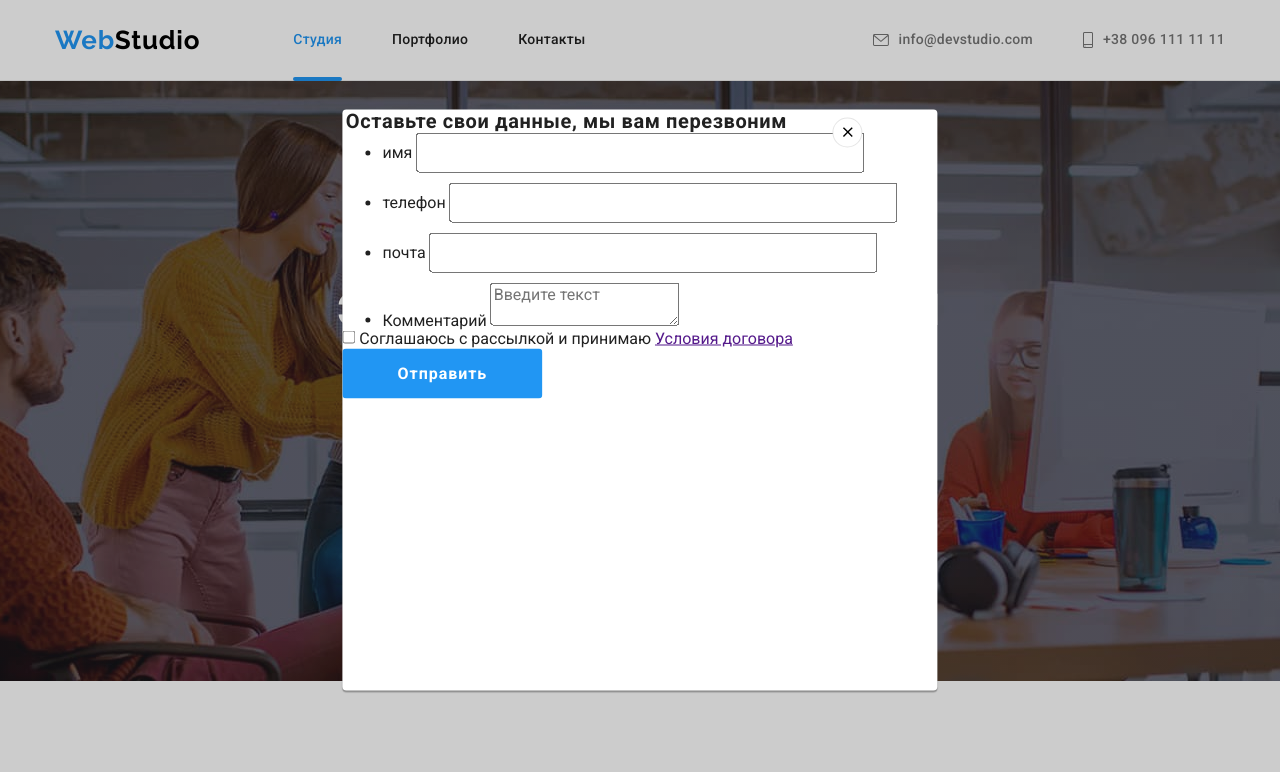
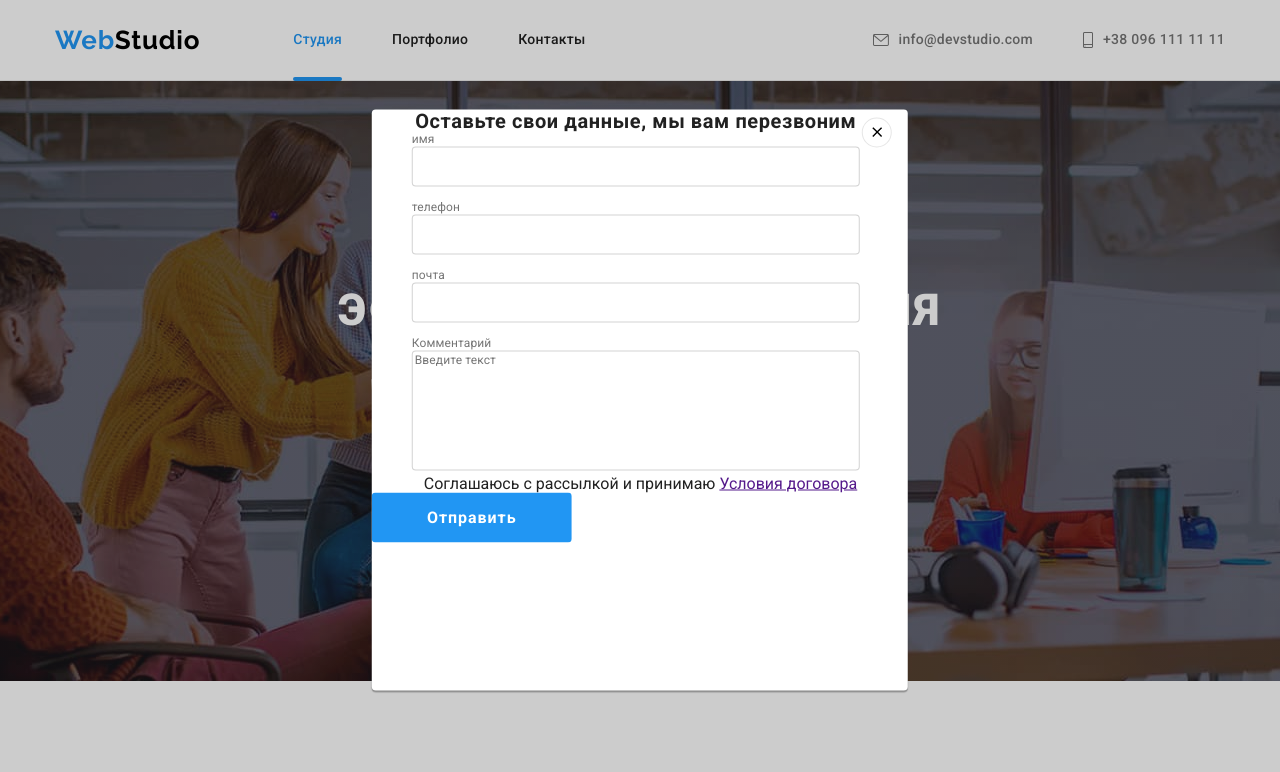
Before and after one commit to babichevvitek/goit-markup-hw-06, a plain HTML site: page index.html in a window 1280 px wide. Both pictures are taken after a click on the button "Заказать услугу". Shown: the top 772 px of the page. Drawn offline with nearby package versions, Linux system fonts and the light colour scheme.

Commit message:
дз 6 13.08

```diff
--- a/css/styles.css
+++ b/css/styles.css
@@ -337,12 +337,17 @@ bottom: -1px;
   height: 18px;
   color: var(--primary-text-color);
 }
+.form-modal{
+  min-width: 528px;
+  min-height: 581px;
+}
 
 .declare{
  display: block;
   justify-content: center;
   align-items: center;
 
+ margin-left: 40px;
  font-family: Roboto;
  font-style: normal;
  font-weight: bold;
@@ -354,22 +359,151 @@ bottom: -1px;
  width: 448px;
  height: 23px;
 }
-.field{
+.field-name{
+
+  display: flex;
+  flex-direction: column;
+  padding-left: 40px;
+  padding-right: 40px;
+  margin-bottom: 10px;
+  width: 448px;
+  height: 58px;
+}
+.field-name label{
+padding-bottom: 4px;
+}
+
+.field-tel{
+
+  display: flex;
+  flex-direction: column;
+  padding-left: 40px;
+  padding-right: 40px;
+  margin-bottom: 10px;
+
+  width: 448px;
+  height: 58px;
+}
+.field-tel label{
+  padding-bottom: 4px;
+}
+.tel{
+ position: absolute;
+
+ width: 58px;
+ height: 14px;
+
+ font-family: Roboto;
+ font-size: 12px;
+ line-height: 1.16;
+
+ letter-spacing: 0.01em;
+ color: var(--feature-text-color);
+}
+
+.field-email{
+
+  display: flex;
+  flex-direction: column;
+  padding-left: 40px;
+  padding-right: 40px;
+  margin-bottom: 10px;
+  width: 448px;
+  height: 58px;
+}
+.email{
+position: absolute;
+width: 41px;
+height: 14px;
 
 
-  display: inline-block;
- padding-left: 40px;
- padding-right: 40px;
+font-family: Roboto;
+font-size: 12px;
+line-height: 1.16;
+letter-spacing: 0.01em;
+color: var(--feature-text-color);
 }
+
+.field-comment{
+  display: flex;
+  padding-left: 40px;
+  padding-right: 40px;
+ width: 448px;
+ height: 138px;
+}
+.comment{
+  position: absolute;
+width: 100%;
+height: 14px;
+font-family: Roboto;
+font-size: 12px;
+line-height: 1.16;
+letter-spacing: 0.01em;
+color: var(--feature-text-color);
+}
+.comment-text{
+
+  position: absolute;
+  width: 416px;
+  height: 96px;
+
+
+  font-family: Roboto;
+
+  font-size: 12px;
+  line-height: 1.16;
+  letter-spacing: 0.01em;
+
+  color: rgba(117, 117, 117, 0.5);
+}
+
+.form-policy{
+  display: flex;
+}
+.field-checkbox{
+  padding-left: 52px;
+  padding-right: 51px;
+}
+
+.form-label{
+
+  width: 25px;
+  height: 14px;
+
+
+  font-family: Roboto;
+  font-style: normal;
+  font-weight: normal;
+  font-size: 12px;
+  line-height: 1.16;
+  letter-spacing: 0.01em;
+
+  color: var(--feature-text-color);
+}
+
 .form-input{
 
   width: 448px;
   height: 40px;
-  margin-bottom: 10px;
+
+
+
+ border: 1px solid rgba(33, 33, 33, 0.2);
+ box-sizing: border-box;
+ border-radius: 4px;
 }
 .comment-text{
+  display: flex;
 
+  position: absolute;
+  width: 448px;
+  height: 120px;
+  border: 1px solid rgba(33, 33, 33, 0.2);
+  box-sizing: border-box;
+  border-radius: 4px;
+  resize: none;
 }
+
 .send{
  position: absolute;
  cursor: pointer;
--- a/index.html
+++ b/index.html
@@ -496,48 +496,46 @@
                         Оставьте свои данные, мы вам перезвоним
                     </p>
 
-                    <ul class="field">
-                        <li class="field-item">
-                            <label class="form-label" for="name">имя</label>
-                          <input type="text" class="form-input" name="name" id="name" />
+                    <div class="field-name">
 
-                        </li>
+                        <label class="form-label" for="name">
+                            имя
+                         <input type="text" class="form-input" name="name" />
+                        </label>
 
-                        <li class="field-item">
-                            <label class="tel" for="tel">телефон</label>
-                            <input type="tel" class="form-input" name="tel" id="tel" />
-                        </li>
+                    </div>
 
-                        <li class="field-item">
+                    <div class="field-tel">
+                        <label class="tel" for="tel">
+                            телефон
+                         <input type="tel" class="form-input" name="tel" />
+                        </label>
+                    </div>
 
-                         <label class="email" for="email">почта</label>
-                         <input type="email" class="form-input" name="email" id="email" />
+                    <div class="field-email">
 
-                        </li>
+                        <label class="email" for="email">
+                            почта
+                          <input type="email" class="form-input" name="email" id="email" />
+                        </label>
+                    </div>
 
-                        <li class="field-item-comment">
+                    <div class="field-comment">
+                        <label class="comment" for="comment">
+                            Комментарий
+                            <textarea class="comment-text" id="comment " name="" placeholder="Введите текст"></textarea>
 
-                            <label class="comment" for="comment">
-                               Комментарий
-                               <textarea class="comment-text" name="" placeholder="Введите текст"></textarea>
-
-                           </label>
-                        </li>
+                        </label>
+                    </div>
 
 
+                   <div class="field-checkbox">
+                        <label class="policy" for="policy">
 
-
-                    </ul>
-
-
-
-
-                   <div class="form-policy">
-                        <label class="policy" for="policy"></label>
-
-                         <input type="checkbox" name="policy" id="policy" />
+                         <input class="checkbox visually-hidden" type="checkbox" name="policy" />
                          Соглашаюсь с рассылкой и принимаю
                          <a href="" class="policy-link">Условия договора</a>
+                        </label>
 
                     </div>
 
```
